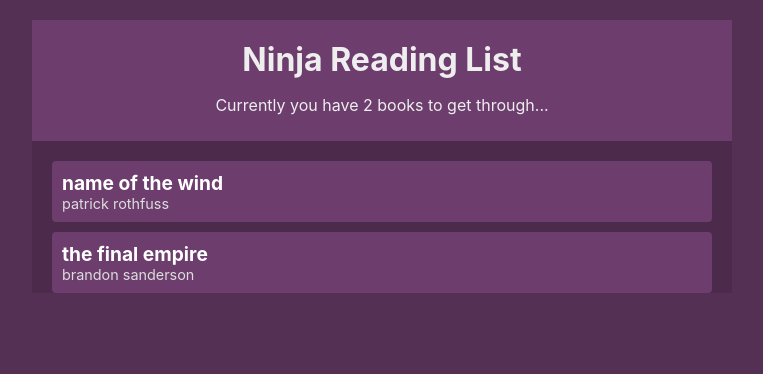
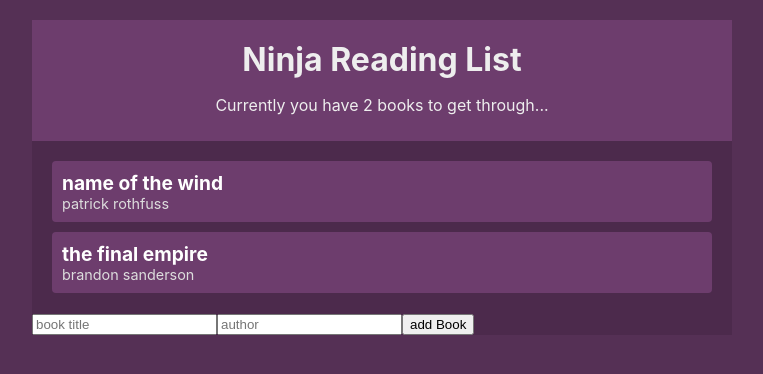
Before and after one commit to NegarSal/booklist, a React (Create React App) app: page / in a window 1280 px wide. Shown: the top 374 px of the page, without its empty margins (258-1021 px from the left). Built offline with nearby package versions, Linux system fonts and the light colour scheme; the HTML template or start-up script is replaced by a standard one.

Commit message:
adding BookForm component

```diff
--- a/src/App.js
+++ b/src/App.js
@@ -2,6 +2,7 @@ import React from "react";
 import Navbar from "./components/Navbar";
 import BookContextProvider from "./contexts/BookContext";
 import BookList from "./components/BookList";
+import NewBookForm from "./components/BookForm";
 
 function App() {
   return (
@@ -9,6 +10,7 @@ function App() {
       <BookContextProvider>
         <Navbar />
         <BookList />
+        <NewBookForm />
       </BookContextProvider>
     </div>
   );
--- a/src/components/BookForm.js
+++ b/src/components/BookForm.js
@@ -0,0 +1,25 @@
+import React, { useContext, useState } from "react";
+import { BookContext } from "../contexts/BookContext";
+
+const NewBookForm = () => {
+    const { addBook } = useContext(BookContext);
+    const [title, setTitle] = useState('');
+    const [author, setAuthor] = useState('');
+    const handleSubmit = e => {
+        e.preventDefault();
+        addBook(title, author);
+        setTitle('');
+        setAuthor('');
+    }
+    return (
+        <form onSubmit={handleSubmit}>
+            <input type="text" placeholder="book title" value={title}
+                onChange={e => setTitle(e.target.value)} required />
+            <input type="text" placeholder="author" value={author}
+                onChange={e => setAuthor(e.target.value)} required />
+            <input type="submit" value="add Book" />
+        </form>
+    );
+}
+
+export default NewBookForm;
```
